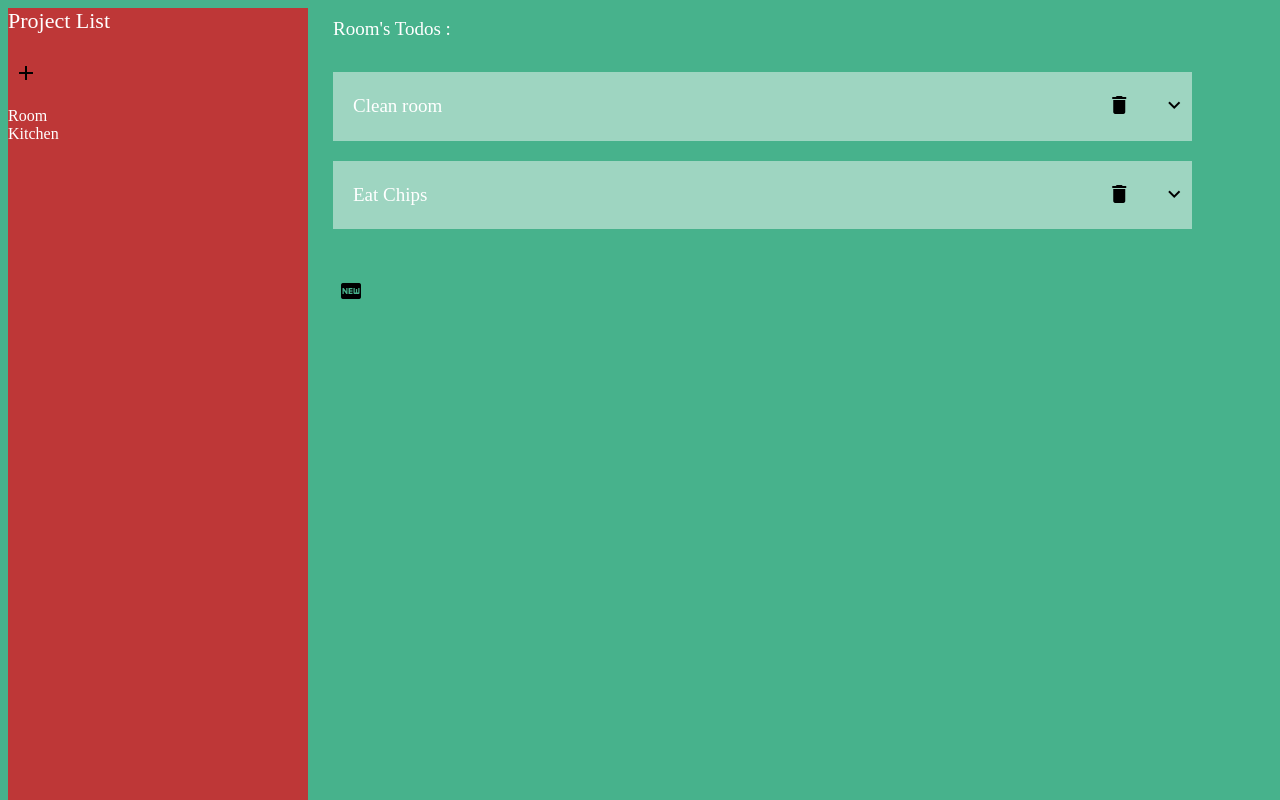
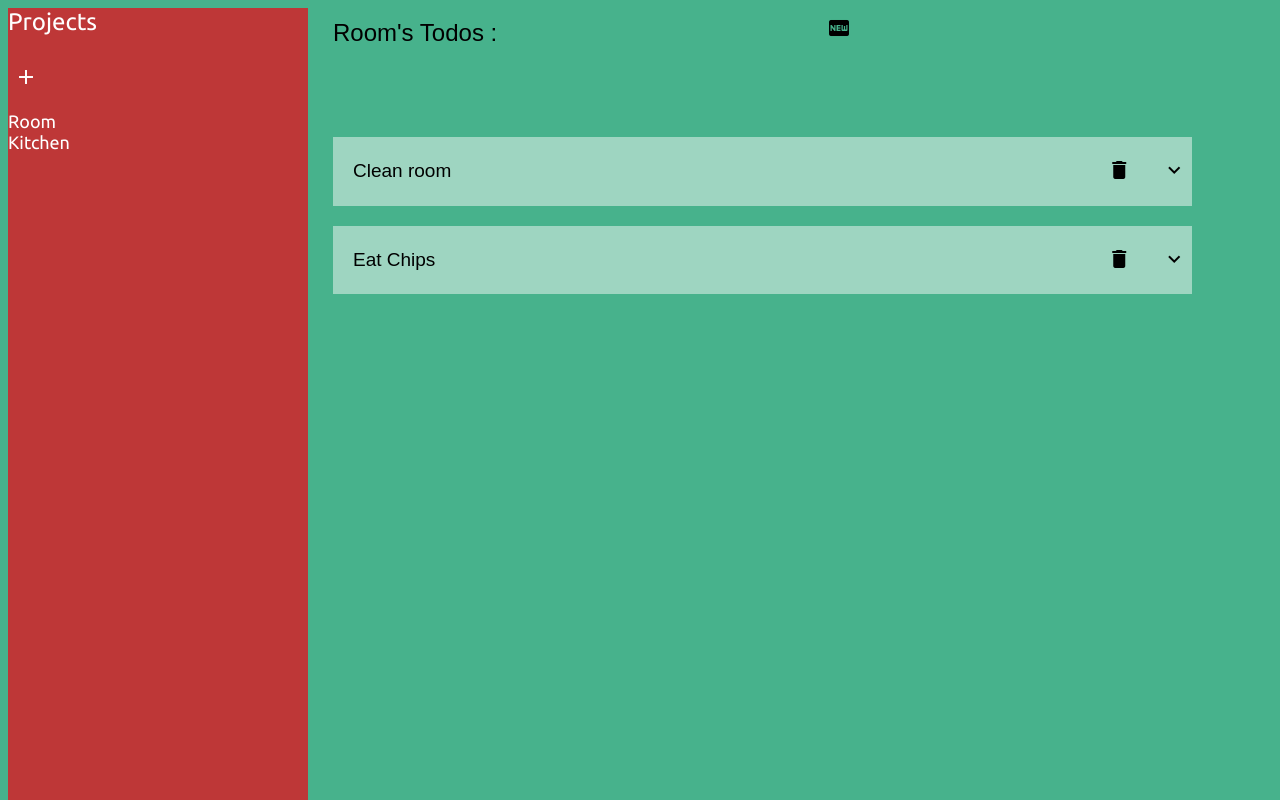
Before and after one commit to tim87henry/todo_list, a website built with webpack: page dist/index.html in a window 1280 px wide. Shown: the top 800 px of the page. Built offline with nearby package versions, Linux system fonts and the light colour scheme; a web font is replaced by a local one.

Commit message:
Re-aligned divs and changes the style a bit

```diff
--- a/src/index.js
+++ b/src/index.js
@@ -25,7 +25,7 @@ const navbar = document.createElement('div');
 navbar.id="navbar";
 const navbar_heading=document.createElement("div");
 navbar_heading.id="navbar_heading";
-navbar_heading.innerHTML="Project List"+"<br>"+"<br>";
+navbar_heading.innerHTML="Projects"+"<br>"+"<br>";
 navbar.appendChild(navbar_heading);
 
 const new_project=document.createElement("button");
@@ -74,7 +74,10 @@ function showProjects() {
 
 function displayTodos() {
     projectData.innerHTML="";
-    projectData.innerHTML=currentProject.name+"'s Todos : "+"<br><br>";
+    const project_navbar=document.createElement("div");
+    project_navbar.id="project_navbar";
+    project_navbar.innerHTML=currentProject.name+"'s Todos : "+"<br><br>";
+    projectData.appendChild(project_navbar);
     for (let i=0;i<currentProject.listTodos().length;i++) {
         const todo_div=document.createElement("div");
         todo_div.innerHTML=currentProject.listTodos()[i].name+"&emsp;";
@@ -97,6 +100,7 @@ function displayTodos() {
         todo_div.appendChild(todo_options);
 
         const details=document.createElement("div");
+        details.className="todo_details";
         details.id=currentProject.listTodos()[i].name+"info";
         details.style.display="none";
         todo_div.appendChild(details);
@@ -178,13 +182,16 @@ function addNewTodo() {
     const new_todo=document.createElement("button");
     new_todo.id="new_todo_button";
     new_todo.innerHTML='<i class="material-icons">fiber_new</i>';
-    projectData.appendChild(new_todo)
+    const project_navbar=document.getElementById("project_navbar");
+    project_navbar.appendChild(new_todo)
     new_todo.addEventListener('click',function (e) {
         addTodo();
     });
 
 }
 
+const add_todo_box_container=document.createElement('div');
+add_todo_box_container.id="add_todo_box_container";
 const add_todo_box=document.createElement('div');
 const todo_name_div=document.createElement('div');
 const todo_name_label=document.createElement('div');
@@ -227,6 +234,7 @@ todoOkayBtn.addEventListener('click',function(e) {
     currentProject.addTodo(new_todo)
     todo_name_text.value="";
     add_todo_box.style.display="none";
+    add_todo_box_container.style.display="none";
     displayTodos();
 });
 
@@ -236,13 +244,16 @@ add_todo_box.appendChild(todoCancelBtn);
 todoCancelBtn.addEventListener('click',function(e) {
     todo_name_text.value="";
     add_todo_box.style.display="none";
+    add_todo_box_container.style.display="none";
 });
 
 add_todo_box.id="add_todo_box";
 add_todo_box.style.display="none";
-content.appendChild(add_todo_box);
+add_todo_box_container.appendChild(add_todo_box);
+content.appendChild(add_todo_box_container);
 
 
 function addTodo() {
     add_todo_box.style.display="block";
+    add_todo_box_container.style.display="block";
 }
```
Also changed, not shown: dist/index.html, dist/main.js, dist/style.css.
